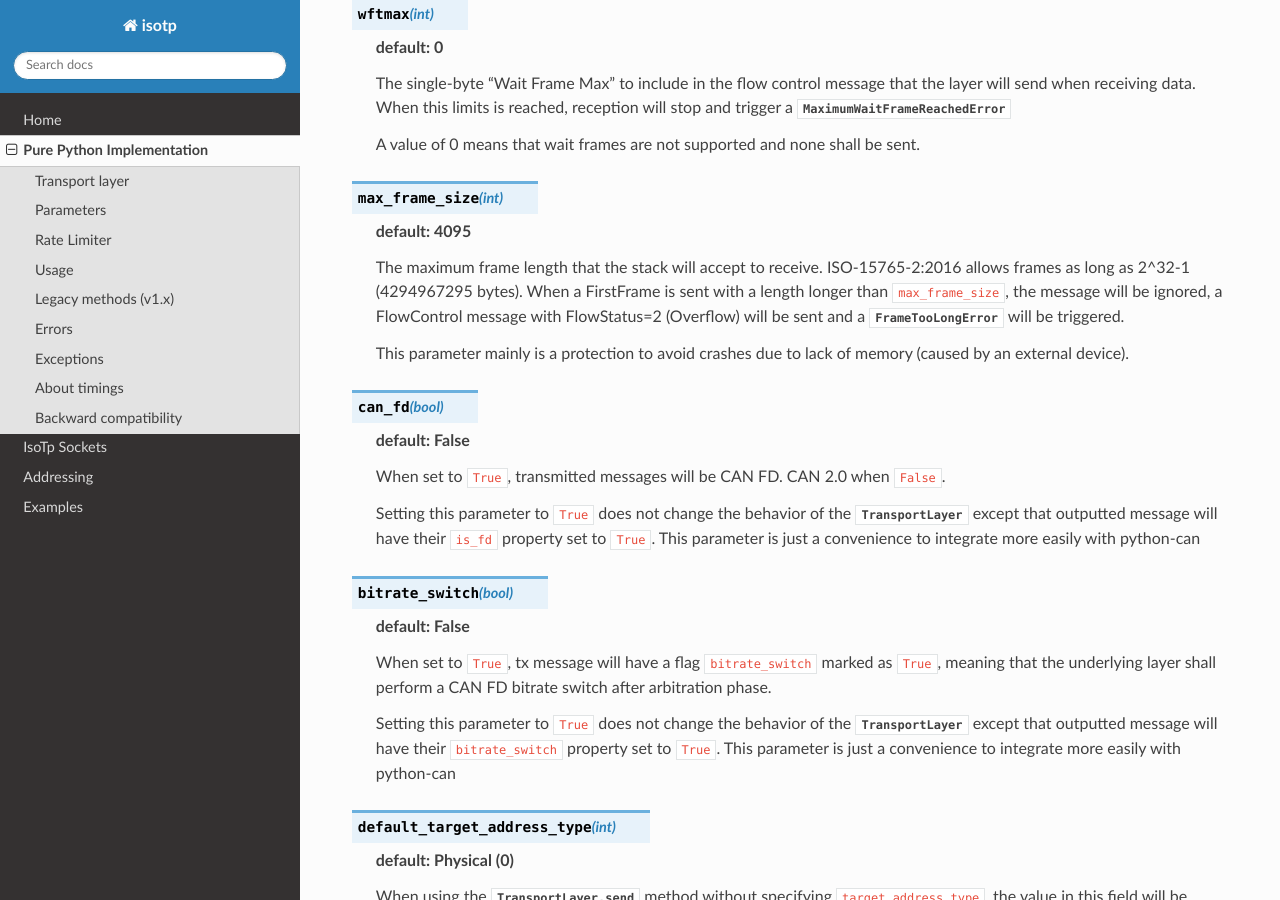
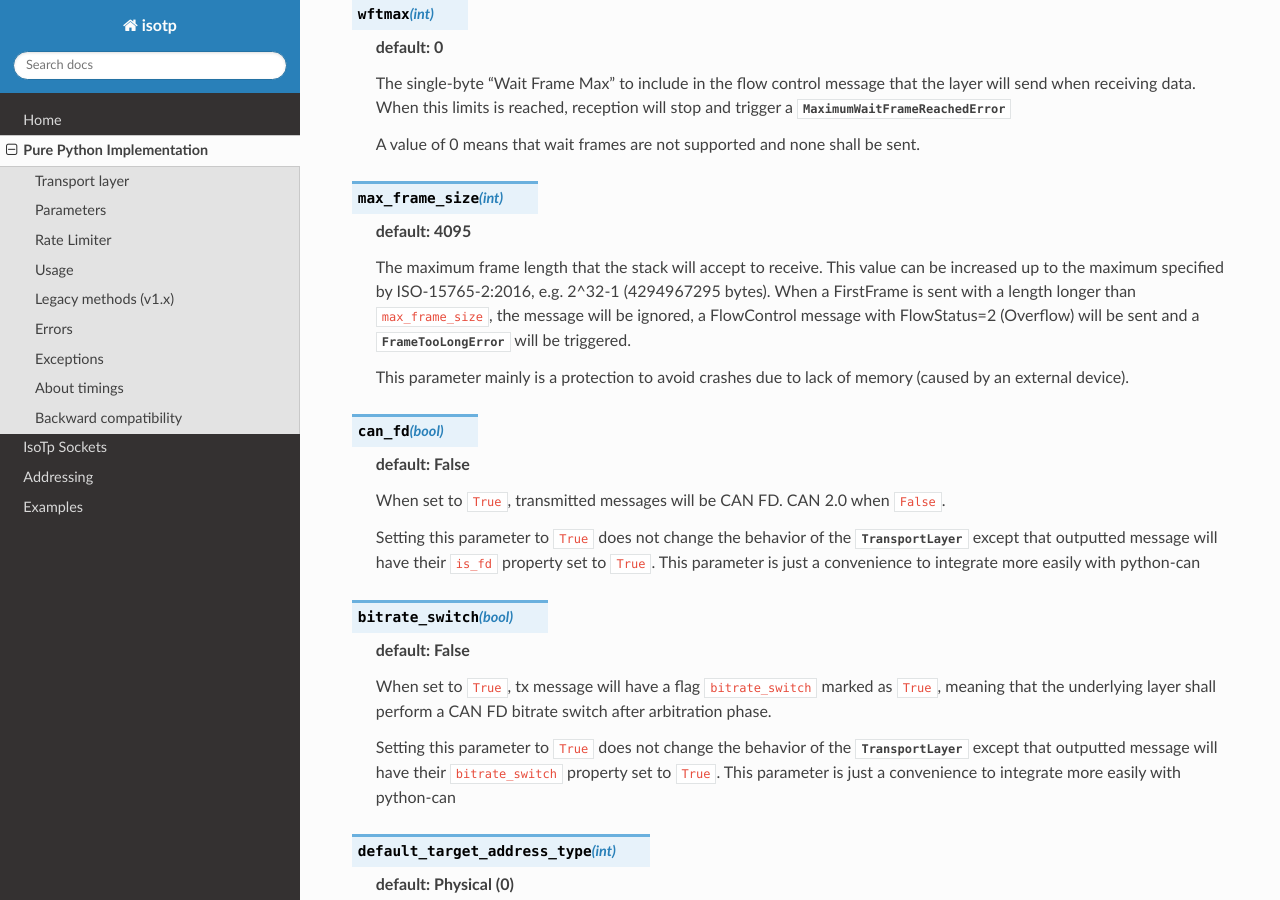
Before and after one commit to pylessard/python-can-isotp, a Sphinx documentation site: the page built from doc/source/isotp/implementation.rst, in a window 1280 px wide and 900 px high, scrolled down 2784 px. Built offline with Sphinx 7.4.7 and the Read the Docs theme 3.1.0, drawn with Linux system fonts in a browser that asks for light colours.

Commit message:
Doc clarification

```diff
--- a/doc/source/isotp/implementation.rst
+++ b/doc/source/isotp/implementation.rst
@@ -142,7 +142,8 @@ The transport layer ``params`` parameter must be a dictionary with the following
 
    **default: 4095**
 
-   The maximum frame length that the stack will accept to receive. ISO-15765-2:2016 allows frames as long as 2^32-1 (4294967295 bytes). When a FirstFrame is sent with a length longer than ``max_frame_size``, the message will be ignored, a FlowControl message with FlowStatus=2 (Overflow) will be sent and a :class:`FrameTooLongError<isotp.FrameTooLongError>` will be triggered.
+   The maximum frame length that the stack will accept to receive. This value can be increased up to the maximum specified by ISO-15765-2:2016, e.g. 2^32-1 (4294967295 bytes).
+   When a FirstFrame is sent with a length longer than ``max_frame_size``, the message will be ignored, a FlowControl message with FlowStatus=2 (Overflow) will be sent and a :class:`FrameTooLongError<isotp.FrameTooLongError>` will be triggered.
 
    This parameter mainly is a protection to avoid crashes due to lack of memory (caused by an external device).
 
```
